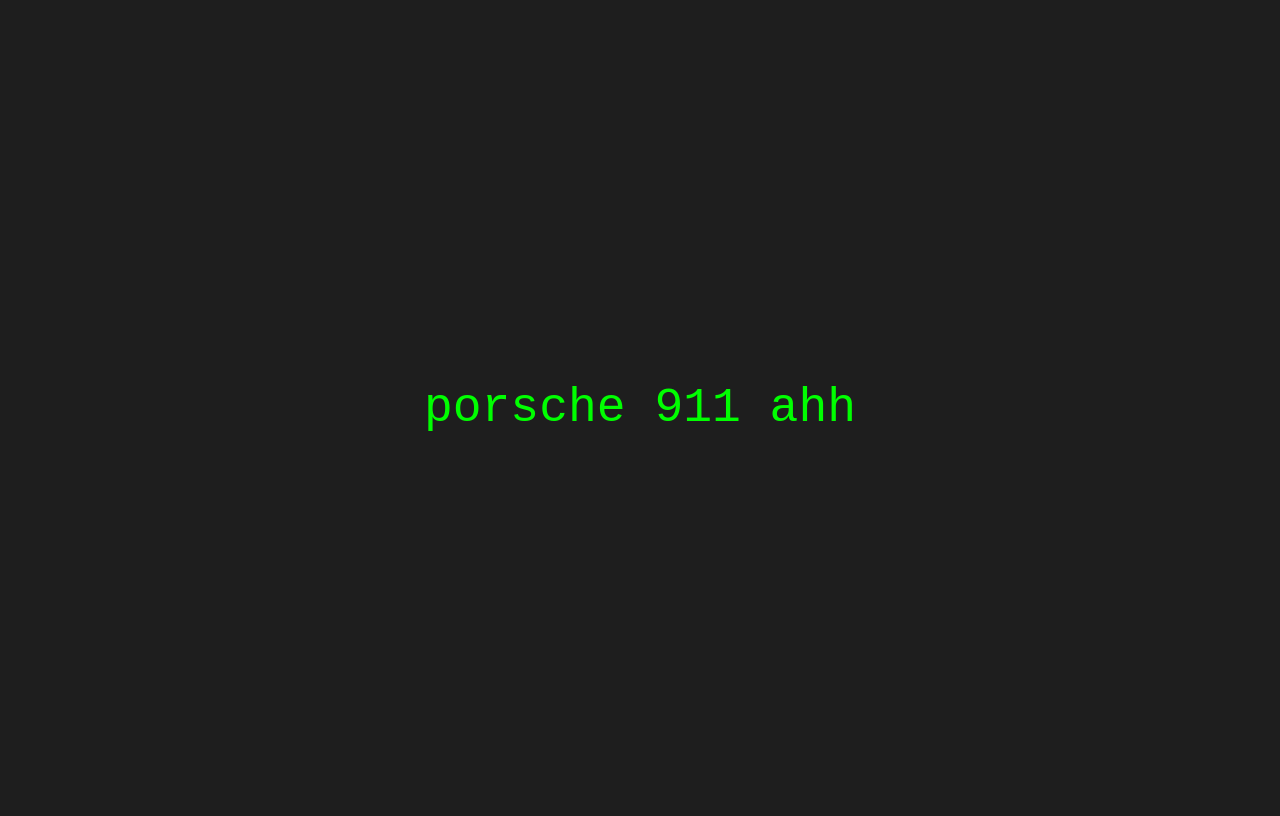
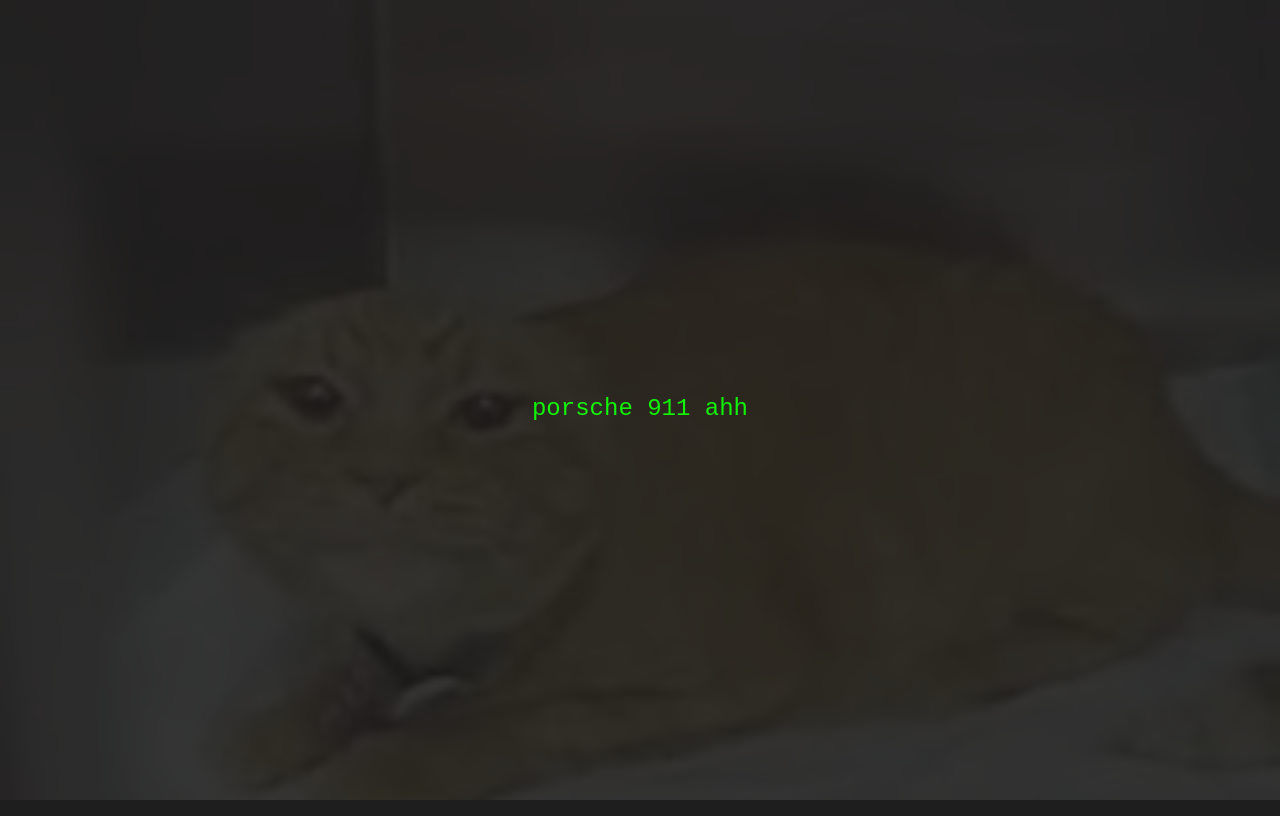
Before and after one commit to tommmie20000/Funny, a plain HTML site: page index.html in a window 1280 px wide. Drawn offline with Linux system fonts and the light colour scheme.

Commit message:
idk act?

```diff
--- a/index.html
+++ b/index.html
@@ -5,14 +5,14 @@
   <meta name="viewport" content="width=device-width, initial-scale=1.0">
   <title>Hacking Text Effect</title>
   <style>
-    body { display: flex; justify-content: center; align-items: center; height: 100vh; background: #1e1e1e; color: #00ff00; font-family: monospace; font-size: 48px; }
+    body { display: flex; justify-content: center; align-items: center; height: 100vh; background: #1e1e1e; color: #00ff00; font-family: monospace; font-size: 24px; }
     #cat-overlay {
         position: fixed;
         top: 0;
         left: 0;
         width: 100%;
         height: 100%;
-        background-image: url('porsche.jpg'); /* Replace with your cat2.webp path */
+        background-image: url('cat2.webp'); /* Replace with your cat2.webp path */
         background-size: cover;
         background-position: center;
         z-index: 1000;
@@ -40,7 +40,7 @@
       }).join("");
 
       if (iterations < targetText.length) {
-        iterations += 1 / 12;  // Adjust speed here
+        iterations += 1 / 10;  // Adjust speed here
         requestAnimationFrame(hackEffect);
       }
     }
@@ -69,7 +69,7 @@
 
     // Random interval for the flash between 0 to 5 seconds
     function randomFlashInterval() {
-        const randomTime = Math.floor(Math.random() * 6000); // Random between 0 to 5 seconds
+        const randomTime = Math.floor(Math.random() * 5000); // Random between 0 to 5 seconds
         setTimeout(() => {
             flashCatImage();
             randomFlashInterval(); // Schedule the next flash
```
